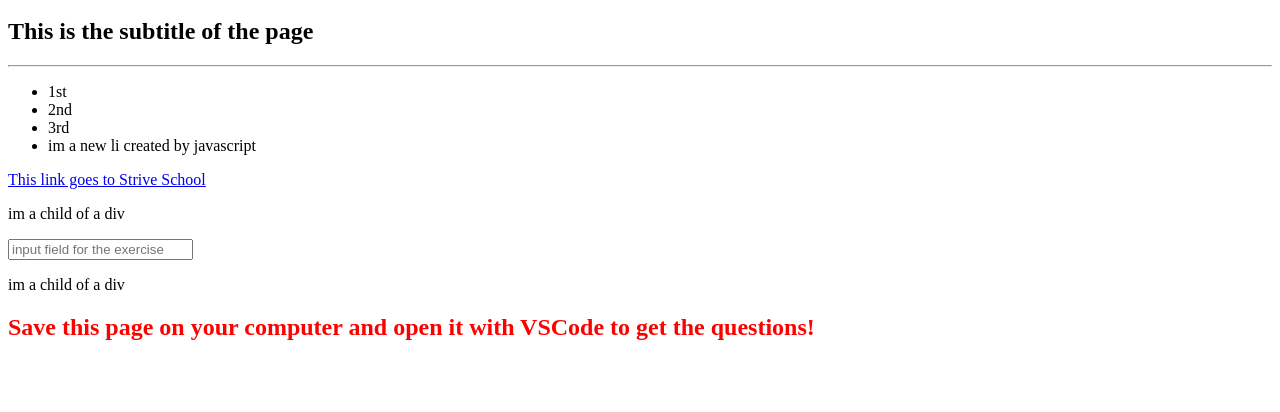
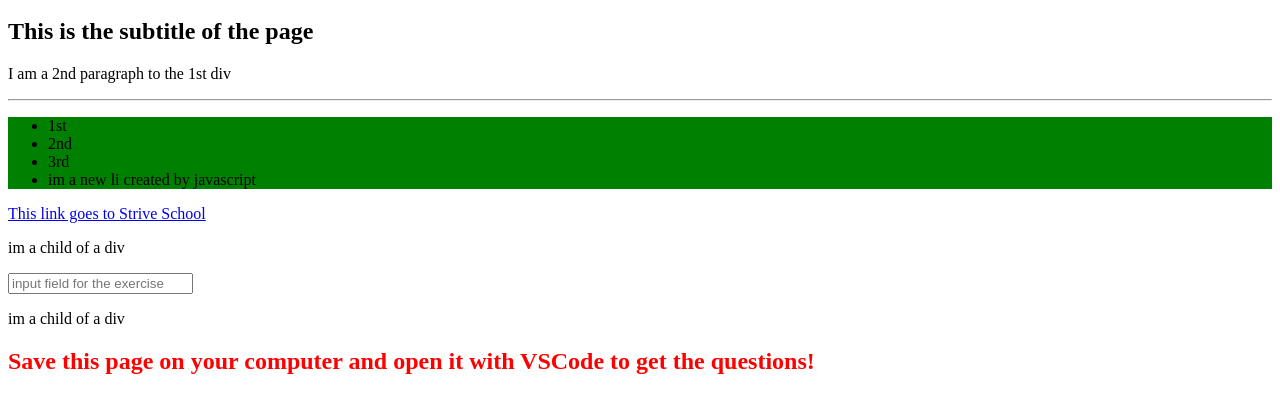
Before and after one commit to MirkoSedda/strive, a plain HTML site: page m1-w2/m1-d7.html in a window 1280 px wide. Shown: the part 48-460 px from the top of the page. Drawn offline with Linux system fonts and the light colour scheme.

Commit message:
exercise 8 done

```diff
--- a/m1-w2/m1-d7.html
+++ b/m1-w2/m1-d7.html
@@ -10,7 +10,9 @@
   </head>
   <body>
     <div>
-      <h1 id="title">This is the title of the page</h1>
+      <h1 id="title" onclick="makeItClickable">
+        This is the title of the page
+      </h1>
       <h2>This is the subtitle of the page</h2>
     </div>
 
@@ -112,22 +114,20 @@
        Write a function for adding a second paragraph to the first div.
       */
 
-      // const addParagraph = () => {
-      //   const node = document.createElement('p')
-      //   document.querySelector('div').appendChild(node)
-      //   //document.getElementById('content').appendChild(div);
-      //   var x = document.getElementsByTagName('p')
-      //   console.log(x)
-      // }
-      // addParagraph()
-
+      const addParagraph = content => {
+        const newParagraph = document.createElement('p')
+        newParagraph.innerText = 'I am a 2nd paragraph to the 1st div'
+        const parentNode = document.getElementsByTagName('div')
+        parentNode[0].appendChild(newParagraph)
+      }
+      addParagraph()
       /* EXERCISE 7
        Write a function for making the first unordered list disappear.
       */
 
       const firstUlDisappear = () => {
-        uoList = document.getElementById('firstList')
-        uoList.hidden = true
+        const ulList = document.getElementById('firstList')
+        ulList.hidden = true
       }
       firstUlDisappear()
 
@@ -135,16 +135,23 @@
        Write a function for making the background of every unordered list green.
       */
 
-      const paintItGreen = function () {
-        //
+      const paintItGreen = () => {
+        let ulLists = document.getElementsByTagName('ul')
+        for (let ulList of ulLists) {
+          ulList.style.backgroundColor = 'green'
+        }
       }
+      paintItGreen()
 
       /* EXERCISE 9
        Make the heading of the page change color every time the user clicks on it.
       */
 
-      const makeItClickable = function () {
-        //
+      const makeItClickable = () => {
+        const random = '#' + Math.floor(Math.random() * 16777215).toString(16)
+
+        title.style.color = random
+        console.log(random)
       }
 
       /* EXERCISE 10
```
